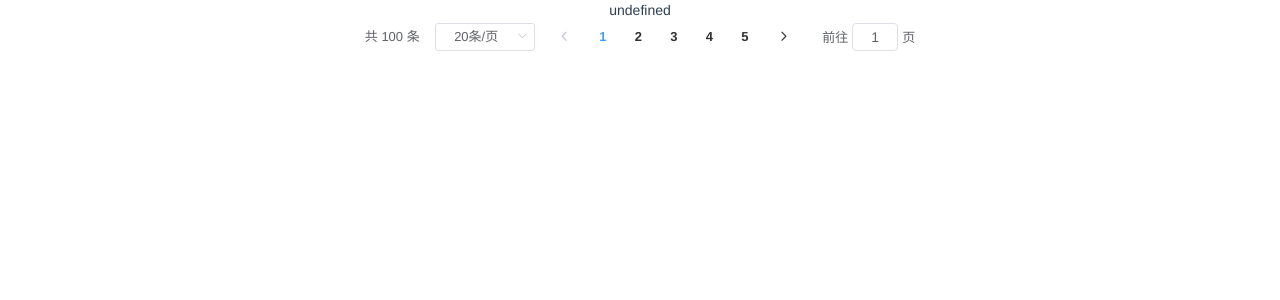
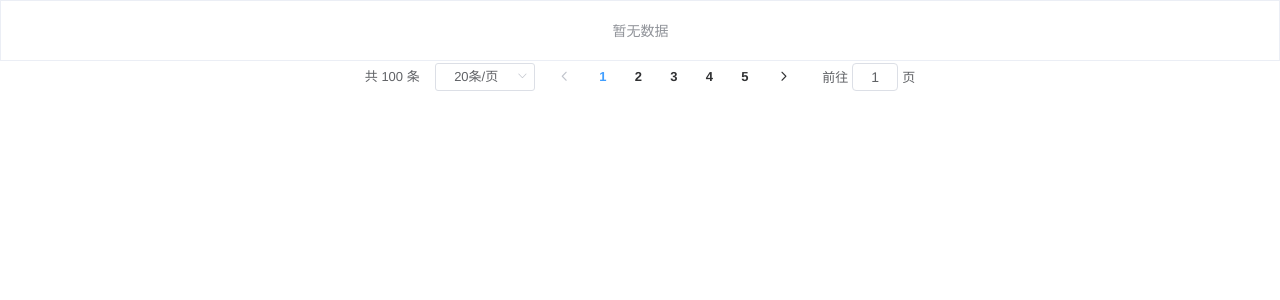
Before and after one commit to lingjianli/about-element, a Vue app: page / in a window 1280 px wide. Shown: the top 300 px of the page. Built offline with nearby package versions, Linux system fonts and the light colour scheme.

Commit message:
refactor: table的渲染

```diff
--- a/src/components/CommonTable/components/CmTable/index.js
+++ b/src/components/CommonTable/components/CmTable/index.js
@@ -1,10 +1,15 @@
 import { Table, Pagination } from 'element-ui'
 import './index.scss'
 console.log(Table)
-
+const tableProps = {
+  defaultExpandAll: Table.props.defaultExpandAll,
+  treeProps: Table.props.treeProps,
+  expandRowKeys: Table.props.expandRowKeys
+}
 export default {
   name: 'CmTable',
   props: {
+    ...Table.props,
     // 表格数据
     data: {
       type: Array,
@@ -72,10 +77,39 @@ export default {
       this.$emit('page-change', {
         currentPage
       })
+    },
+    $_renderTable(h) {
+      const { data } = this
+      const originTableProps = Object.keys(tableProps).reduce(
+        (result, item) => {
+          result[item] = this[item]
+          return result
+        },
+        {}
+      )
+      const props = {
+        ...originTableProps,
+        ...this.$attrs
+      }
+      console.log(originTableProps, props)
+      const table = (
+        <div class="cm-table__container">
+          <Table
+            data={data}
+            border
+            {...{
+              props: {
+                ...props
+              }
+            }}
+          />
+        </div>
+      )
+      return table
     }
   },
   render(h) {
-    const table = this
+    const table = this.$_renderTable(h)
     const page = this.$_renderPage(h)
     return (
       <div class="cm-table">
--- a/src/components/CommonTable/index.js
+++ b/src/components/CommonTable/index.js
@@ -1,5 +1,4 @@
 import CmTable from './components/CmTable'
-console.log(22, CmTable)
 
 export default {
   install(Vue) {
```
